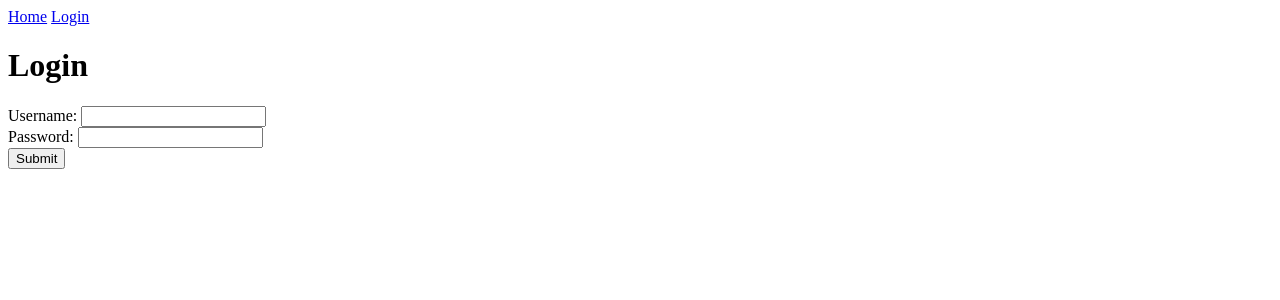
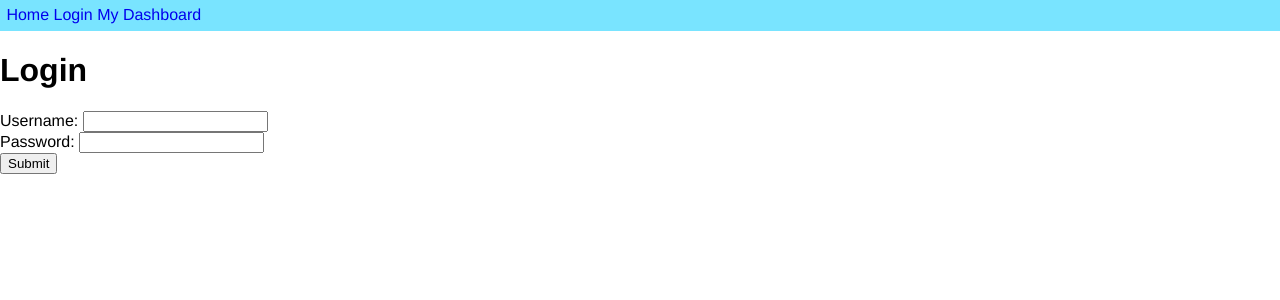
Before and after one commit to ArmadaDev25/MyCalendarPal, a PHP site: page /loginpage.php in a window 1280 px wide. Shown: the top 300 px of the page. Run offline with PHP 8.4, Linux system fonts and the light colour scheme.

Commit message:
Login Now Working

```diff
--- a/home.php
+++ b/home.php
@@ -6,6 +6,8 @@
     <meta charset="UTF-8">
     <meta name="viewport" content="width=device-width, initial-scale=1.0">
     <title>Home</title>
+    <!-- Link to Global CSS file -->
+    <link rel="stylesheet" href="style.css">
     <!--JQuery Include-->
     <script src="https://ajax.googleapis.com/ajax/libs/jquery/3.7.1/jquery.min.js"></script>
     <script>
--- a/loginpage.php
+++ b/loginpage.php
@@ -1,3 +1,48 @@
+<?php
+// Starts the session for this page
+session_start();
+
+// Message that displays on when the login fails
+$message = "";
+
+// Login Logic
+// Check to see if the form was submitted
+if ($_SERVER['REQUEST_METHOD'] == 'POST'){
+    //Include the database connection file here
+    require_once 'dbconnect.php';
+    // Variables
+    // username variable
+    $username = $_POST['txtUserName'];
+    // variable to hold the password
+    $password = $_POST['txtPassword'];
+    // Query the database for a match for the username and password
+    $sql = "SELECT user, accountID FROM accounts WHERE username = '$username' AND password = '$password'";
+    // run the query
+    $result = mysqli_query($db_conn, $sql);
+
+    // convert the query result into an array
+    $arrUser = mysqli_fetch_array($result);
+
+    // check to see if the user logged in correctly
+    if (isset($arrUser)){
+        $message = "Login Sucess";
+
+        // set up a session variable to inicate that the user has logged in
+        $_SESSION['username'] = $username;
+
+
+        // Redirect to the intranet page
+        header("Location: dashboard.php");
+
+    }else{
+        $message = "Login Failed";
+        $_SESSION['username'] = "";
+
+    }
+
+}
+?>
+
 
 <!DOCTYPE html>
 <html lang="en">
@@ -5,6 +50,8 @@
     <meta charset="UTF-8">
     <meta name="viewport" content="width=device-width, initial-scale=1.0">
     <title>Login</title>
+    <!-- Link to Global CSS file -->
+    <link rel="stylesheet" href="style.css">
 </head>
 <body>
     <header>
@@ -12,11 +59,10 @@
         <h1>Login</h1>
     </header>
     <main>
-        <!--Div Message that is displayed if the data in the form is not valid-->
-        <div id="errorMessage"></div>
+        <p> <?php echo $message;?></p>
 
 
-        <form name="frmLogin" id="frmLogin" method="post" action="">
+        <form name="frmLogin" id="frmLogin" method="post" action="loginpage.php">
             <!-- username input-->
             <div>
                 <label for="txtUserName">Username:</label>
@@ -27,7 +73,7 @@
                 <label for="txtPassword">Password:</label>
                 <input type="password" id="txtPassword" name="txtPassword">
             </div>
-            <!-- password input-->
+            <!-- Submit Button-->
             <button type="submit">Submit</button>
 
 
--- a/menu.php
+++ b/menu.php
@@ -1,6 +1,6 @@
 <nav>
 <?php
-    echo "<a href='home.php'>Home</a> <a href='loginpage.php'>Login</a>"
+    echo "<a href='home.php'>Home</a> <a href='loginpage.php'>Login</a> <a href='dashboard.php'>My Dashboard</a>"
 
 ?>
 </nav>
--- /dev/null
+++ b/style.css
@@ -0,0 +1,16 @@
+/* Global Rules that affect the whole page */
+body{
+    font-family: 'Franklin Gothic Medium', 'Arial Narrow', Arial, sans-serif;
+    margin: 0%;
+    padding: 0%;
+}
+nav{
+
+    background-color: rgb(121, 228, 255);
+    padding: .5%;
+    text-decoration: none;
+}
+/* Rules for the a tags */
+a {
+  text-decoration: none;
+}
```
Also changed, not shown: dashboard.php (added, +12 -0 lines).
